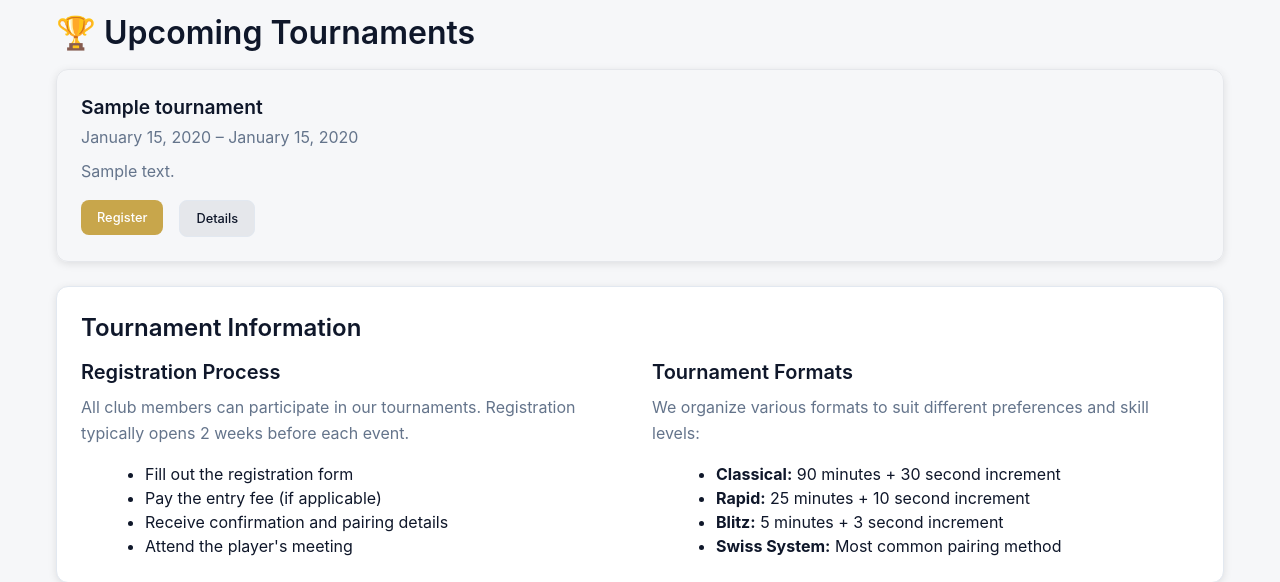
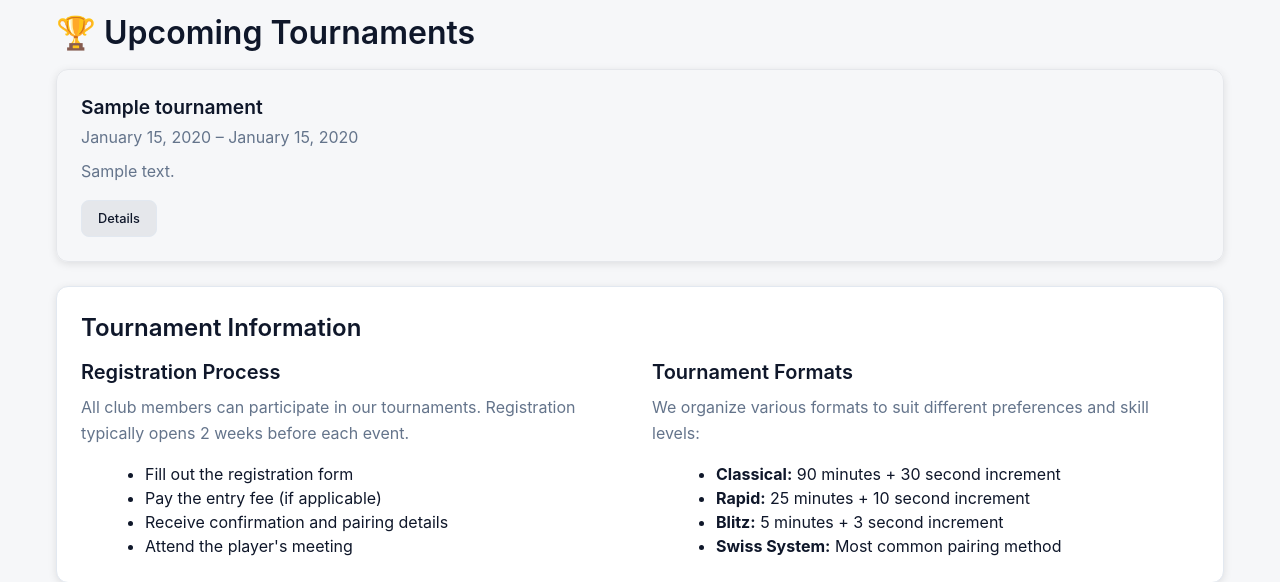
Before and after one commit to amitabh-anandpd/ChessClubIIIT, a Django app: page /tournaments/ in a window 1280 px wide. Shown: the part 234-816 px from the top of the page. Run offline with Django 4.2, Linux system fonts and the light colour scheme; tables that the repository leaves empty hold one stand-in row (values such as "Sample post"); parts of the project's set-up code (start-up, migrations or seed data) failed here and were passed over; some libraries are stand-ins or nearby versions.

Commit message:
Registrations require login, button invisible otherwise

```diff
--- a/IIITChessClub/templates/tournament-details.html
+++ b/IIITChessClub/templates/tournament-details.html
@@ -75,7 +75,6 @@
       <div class="tournament-actions">
 
           {% if tournament.start_date > today %}
-            <!-- Registration is OPEN -->
 
               <form method="post" action="{% url 'toggle_registration' tournament.id %}">
               {% csrf_token %}
--- a/IIITChessClub/templates/tournaments.html
+++ b/IIITChessClub/templates/tournaments.html
@@ -56,7 +56,7 @@
             <p class="text-muted mb-4">{{ t.description|truncatewords:20 }}</p>
             {% endif %}
             <div class="flex gap-4">
-              {% comment %} <a href="#" class="btn btn-primary btn-small">Register</a> {% endcomment %}
+              {% if request.user.is_authenticated %}
                 <form method="post" action="{% url 'toggle_registration' t.id %}">
                   {% csrf_token %}
                   <button type="submit" class="btn btn-primary btn-small">
@@ -67,6 +67,7 @@
                     {% endif %}
                   </button>
                 </form>
+              {% endif %}
               <a href="{% url 'tournament_detail' t.id %}" class="btn btn-secondary btn-small">Details</a>
               {% if is_manager %}
                 <form method="post" action="{% url 'generate_matches' t.id %}">
```
Lines whose indentation alone changed are shown as unchanged.
